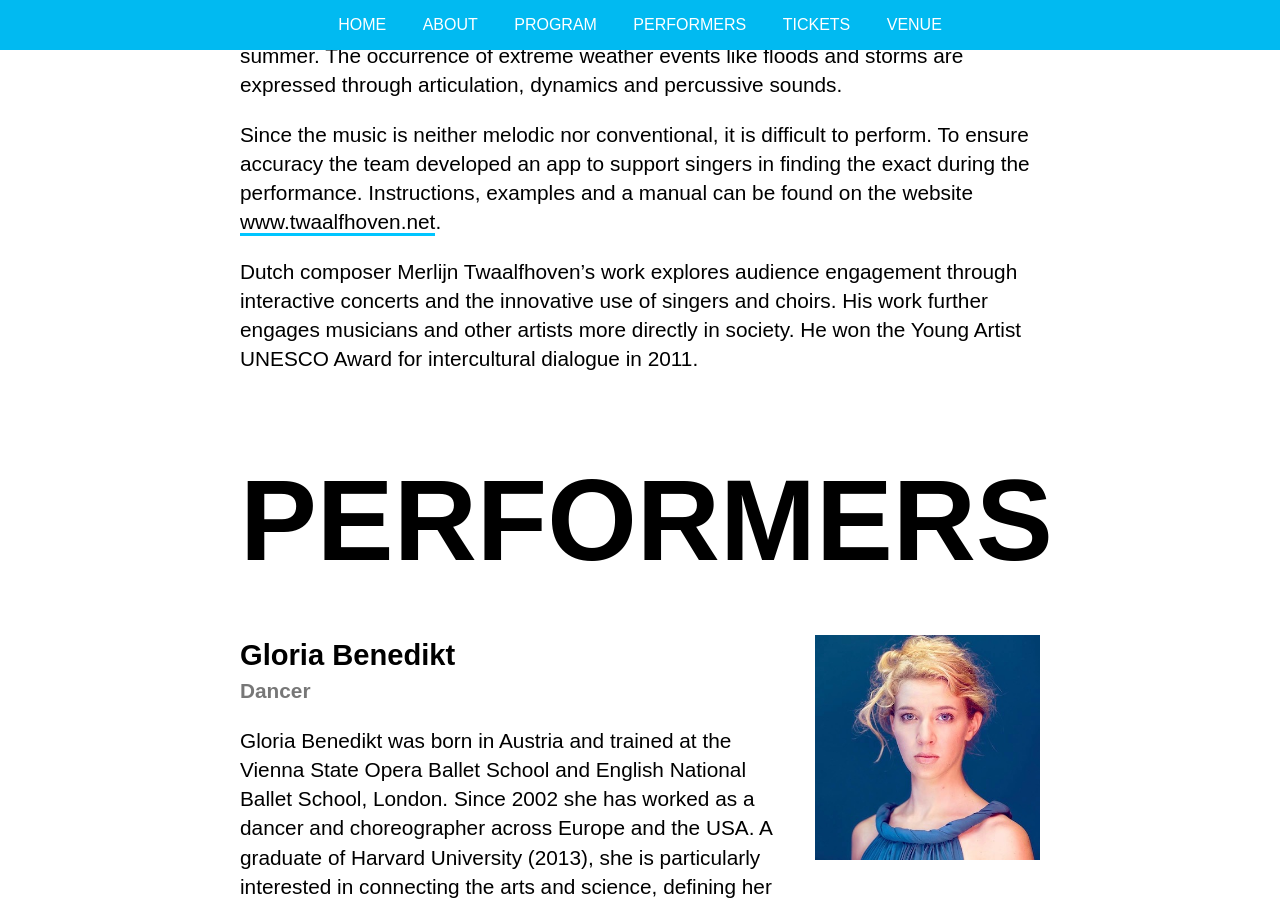
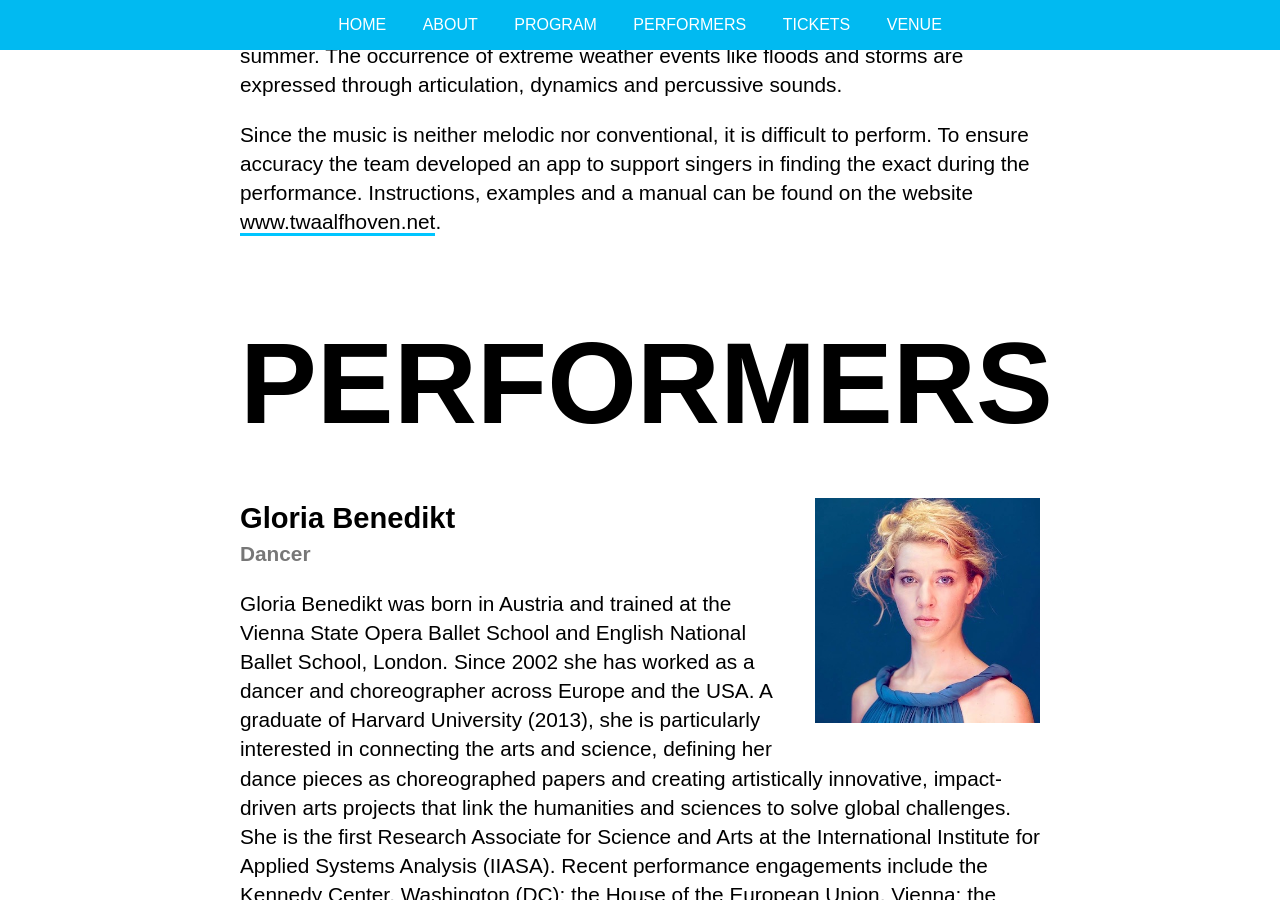
Before and after one commit to cmaddox12/Carnegie-Concert-2017, a Jekyll site: the page built from index.md, in a window 1280 px wide and 900 px high, scrolled down 2806 px. Built offline with Jekyll 4.4.1, drawn with Linux system fonts in a browser that asks for light colours.

Commit message:
Update four-drifting-seasons.markdown

```diff
--- a/_program/four-drifting-seasons.markdown
+++ b/_program/four-drifting-seasons.markdown
@@ -11,5 +11,3 @@ Together with Jan Driessen and Killian Elbers, activist composer Merlijn Twaalfh
 In _Four Drifting Seasons_ each vocal group represents a season, with low voices singing the winter, middle voices the spring and autumn, and soprano voices the summer. The occurrence of extreme weather events like floods and storms are expressed through articulation, dynamics and percussive sounds.
 
 Since the music is neither melodic nor conventional, it is difficult to perform. To ensure accuracy the team developed an app to support singers in finding the exact during the performance. Instructions, examples and a manual can be found on the website [www.twaalfhoven.net](http://www.twaalfhoven.net).
-
-Dutch composer Merlijn Twaalfhoven’s work explores audience engagement through interactive concerts and the innovative use of singers and choirs. His work further engages musicians and other artists more directly in society. He won the Young Artist UNESCO Award for intercultural dialogue in 2011.
```
